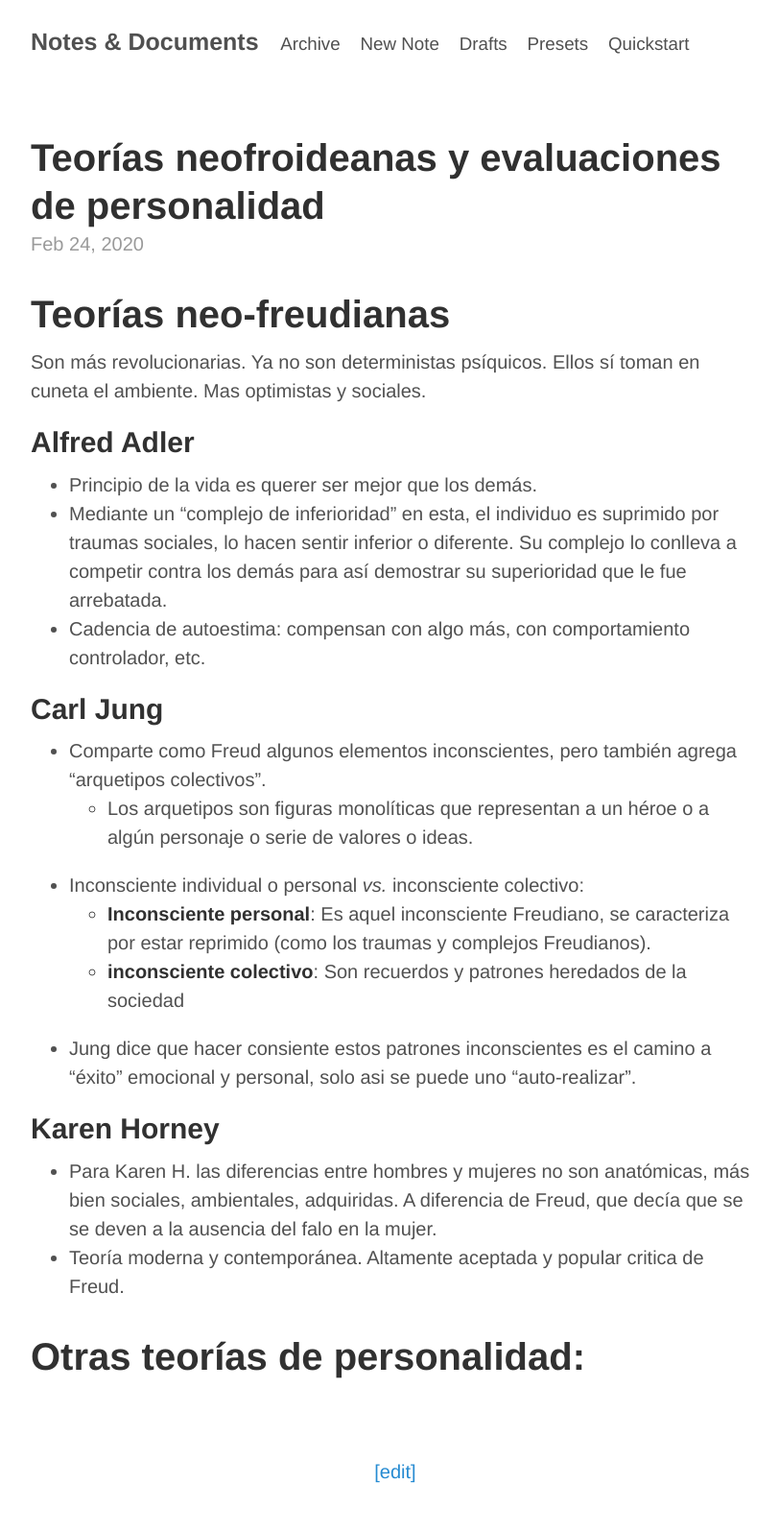
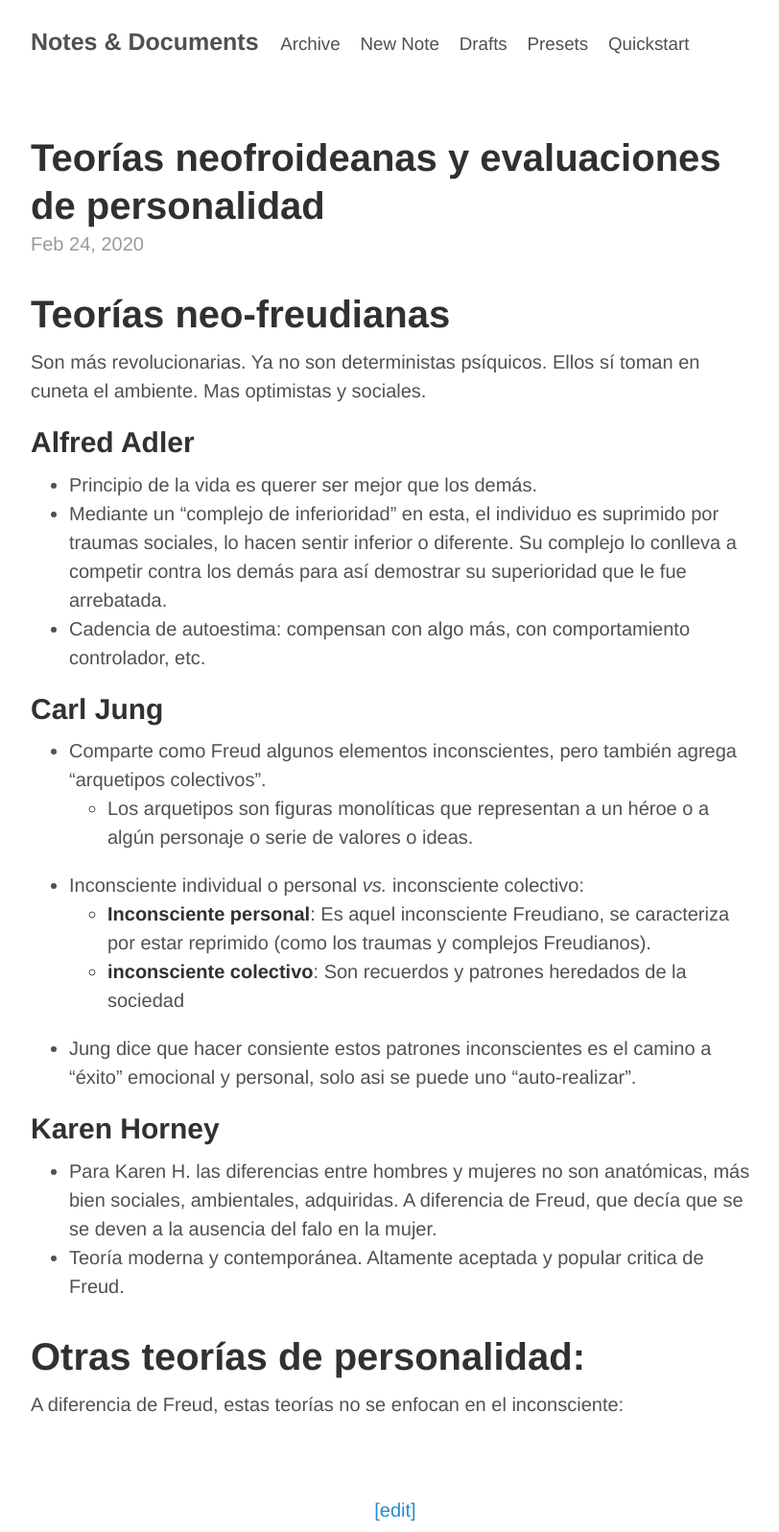
Before and after one commit to alex-esc/notes, a Jekyll site: the page built from _posts/2020-02-24-neo-freud-perso.md, in a window 1280 px wide. Shown: the whole page at 96% size, without its empty margins (228-1040 px from the left). Built offline with Jekyll 4.4.1, drawn with Linux system fonts in a browser that asks for light colours; before the commit the page ends 1556 px from its top, so only the background shows below that.

Commit message:
Update 2020-02-24-neo-freud-perso.md

```diff
--- a/_posts/2020-02-24-neo-freud-perso.md
+++ b/_posts/2020-02-24-neo-freud-perso.md
@@ -29,3 +29,5 @@ Son más revolucionarias. Ya no son deterministas psíquicos. Ellos sí toman en
 * Teoría moderna y contemporánea. Altamente aceptada y popular critica de Freud.
 
 # Otras teorías de personalidad:
+
+A diferencia de Freud, estas teorías no se enfocan en el inconsciente:
```
